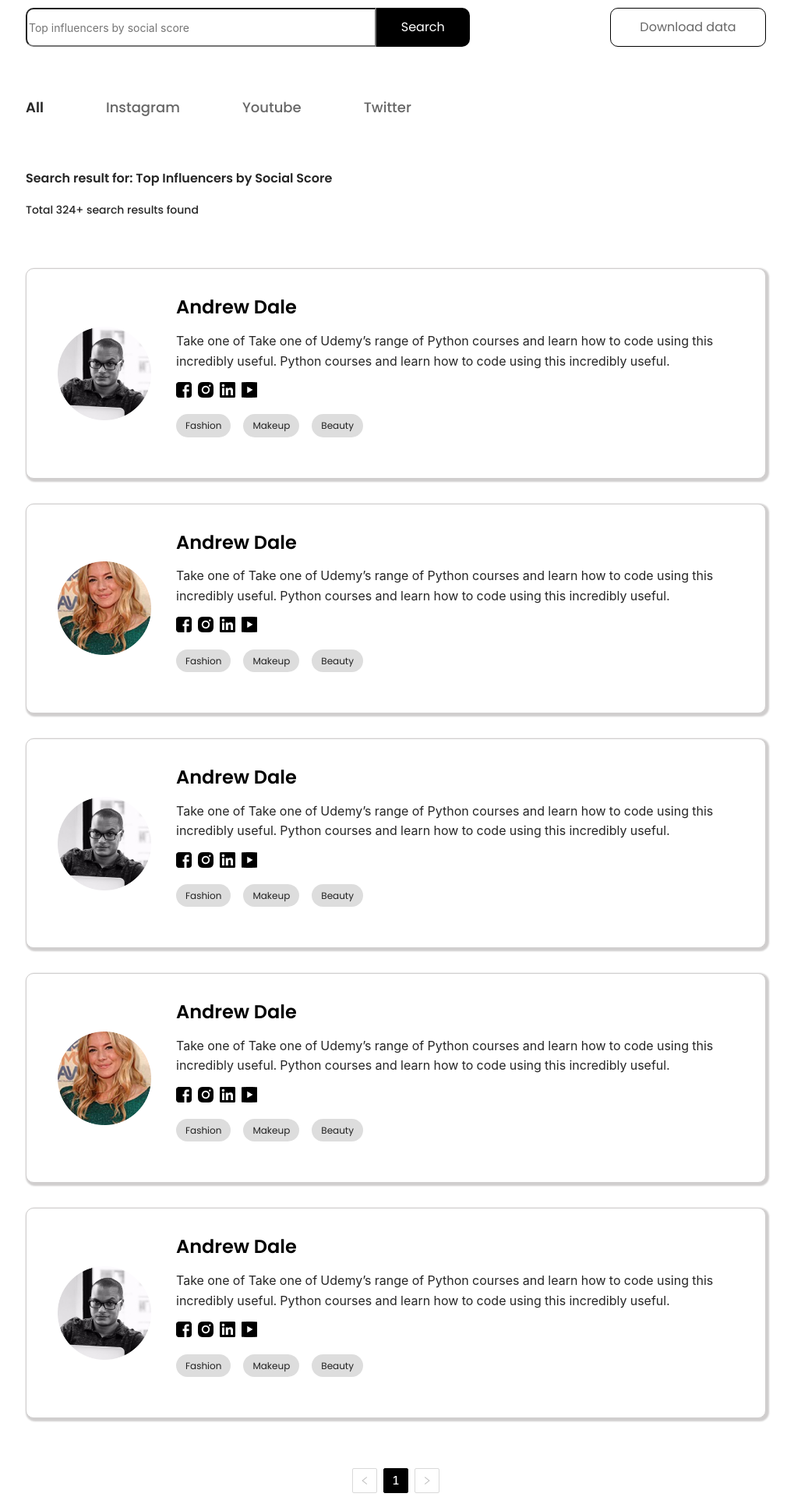
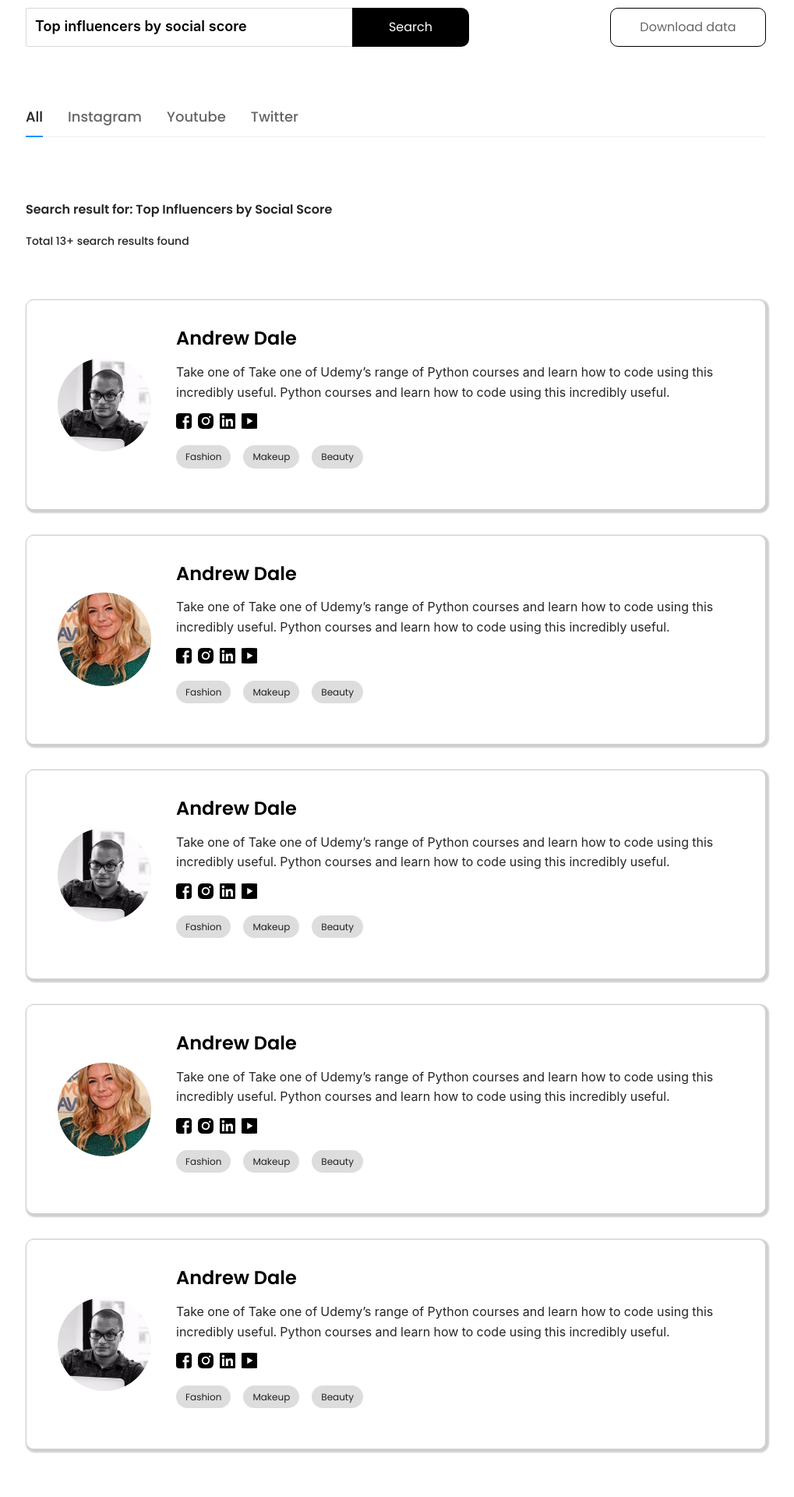
Before and after one commit to mishael1-d/flytant-notificationPage, a React (Create React App) app: page /search in a window 1280 px wide. Shown: the part 140-2060 px from the top of the page at 78% size, without its empty margins (132-1151 px from the left). Built offline with nearby package versions, Linux system fonts and the light colour scheme.

Commit message:
Added few changes

```diff
--- a/src/App.css
+++ b/src/App.css
@@ -1,7 +1,6 @@
 body {
   font-size: 16px;
   line-height: 1.6;
-  color: #333;
   overflow-x: hidden;
   background-color: #f2efee;
 }
@@ -101,14 +100,30 @@ p {
 .hero-title h1 {
   color: #fff;
   font-weight: 600;
-  font-size: 50px;
+  font-size: 40px;
 }
 .hero-title span {
   font-weight: 800;
 }
 .hero-input {
   border-radius: 10px;
-  background-image: url("./assets/search-btn.png");
+}
+
+.ant-input-group-addon{
+  border-top-right-radius: 10px !important;
+  border-bottom-right-radius: 10px !important;
+}
+
+.ant-input-affix-wrapper:not(.ant-input-affix-wrapper-disabled):hover {
+border-color: #000 !important;
+}
+
+.ant-input-affix-wrapper, .ant-input-search-large .ant-input-search-button {
+  height: 50px !important;
+}
+.search-grp .ant-btn-primary {
+  background-color: #000 !important;
+  border-color: #000 !important;
 }
 .ant-btn-primary {
   background-color: #a9a9a9 !important;
@@ -128,6 +143,21 @@ p {
   .ant-input-group-wrapper-lg {
   border-radius: 10px !important;
 }
+
+.search-grp input::selection {
+  border-color: #000 !important;
+}
+
+.search-grp input::placeholder {
+  color: #000 !important;
+  font-size: 18px;
+  font-weight: 600;
+}
+.search-grp input:hover {
+  border-color: #000 !important;
+
+}
+
 .popular {
   display: flex;
   color: #fff;
@@ -301,7 +331,7 @@ p {
 }
 .search-grp input {
   width: 100%;
-  height: 50px;
+  /* height: 50px; */
   outline: none;
   background: none;
   border-top-left-radius: 10px;
@@ -336,18 +366,18 @@ p {
 .header-links {
   margin-top: 4rem;
 }
-.header-links span {
+.header-links .ant-tabs-tab-btn {
   font-size: 18px;
   font-weight: 500;
   font-family: "Poppins";
-  margin-right: 5rem;
   cursor: pointer;
+  color: rgb(0 0 0 / 60%) !important;
 }
 .header-links .active {
   font-weight: 600;
 }
-.header-links .disabled {
-  color: rgba(0, 0, 0, 0.6);
+.header-links .ant-tabs-tab-btn .disabled {
+  color: rgba(0, 0, 0, 0.6) !important;
 }
 .search-result {
   margin-top: 4rem;
@@ -451,7 +481,7 @@ p {
   position: relative;
   bottom: 0;
   background: #000 !important;
-  margin-top: 18rem;
+  margin-top: 14rem;
   width: 100vw;
   left: -150px;
   color: #fff;
--- a/src/components/HomePage/HeroSection.js
+++ b/src/components/HomePage/HeroSection.js
@@ -1,8 +1,13 @@
 import React from "react";
 import { Input } from "antd";
+import {useNavigate} from 'react-router-dom'
 
 const { Search } = Input;
 function HeroSection() {
+  const navigate = useNavigate()
+  const onSearch =()=> {
+    navigate('/search')
+  }
   return (
     <div className="heroContainer">
       <div className="hero-title">
@@ -22,6 +27,7 @@ function HeroSection() {
           allowClear
           enterButton="Search"
           size="large"
+          onSearch={onSearch}
         />
       </div>
         <div className="popular">
--- a/src/components/Pagination.js
+++ b/src/components/Pagination.js
@@ -1,10 +1,10 @@
 import React from "react";
 import { Pagination } from "antd";
 
-function Paginate() {
+function Paginate({postPerPage, totalPost, paginate, currentPage}) {
   return (
     <div className="paginate">
-      <Pagination defaultCurrent={1} total={6} />
+      <Pagination defaultCurrent={currentPage} total={totalPost} pageSize={postPerPage} onChange={paginate} />
     </div>
   );
 }
--- a/src/pages/Search.js
+++ b/src/pages/Search.js
@@ -1,6 +1,7 @@
-import React from "react";
-import person1 from "../assets/person1.png";
-import person2 from "../assets/person2.png";
+import React, { useState } from "react";
+import { Input } from "antd";
+import { useNavigate } from "react-router-dom";
+import { person } from "../person";
 import fb from "../assets/d-fb-vector.png";
 import insta from "../assets/d-insta-vector.png";
 import link from "../assets/d-link-vector.png";
@@ -8,47 +9,64 @@ import ytb from "../assets/d-ytb-vector.png";
 import Pagination from "../components/Pagination";
 import Subfooter from "../components/Subfooter";
 import Footer from "../components/Footer";
-function Search() {
+import { Tabs } from "antd";
+
+const { TabPane } = Tabs;
+
+function callback(key) {
+  console.log(key);
+}
+const { Search } = Input;
+function SearchPage() {
+  const [currentPage, setCurrentPage] = useState(1);
+  const [postPerPage] = useState(5);
+
+  const indexOfLastPage = currentPage * postPerPage;
+  const indexOfFirstPage = indexOfLastPage - postPerPage;
+  const currentPost = person.slice(indexOfFirstPage, indexOfLastPage);
+  const paginate = (pageNumber) => setCurrentPage(pageNumber);
+  const navigate = useNavigate();
+  const onSearch = () => {
+    navigate("/search");
+  };
   return (
     <>
       <div className="searchPage">
         <div className="container-fluid">
           <div className="input-grp">
             <div className="search-grp">
-              <input
-                type="search"
+              <Search
+                className="search-btn"
                 placeholder="Top influencers by social score"
+                allowClear
+                enterButton="Search"
+                size="large"
+                onSearch={onSearch}
               />
-              <button type="search">Search</button>
             </div>
             <div className="downloadBtn">
               <button>Download data</button>
             </div>
           </div>
           <div className="header-links">
-            <span className="active">All</span>
-            <span className="disabled">Instagram</span>
-            <span className="disabled">Youtube</span>
-            <span className="disabled">Twitter</span>
-          </div>
+            <Tabs defaultActiveKey="1" onChange={callback} animated>
+              <TabPane className="span" tab="All" key="1">
               <div className="search-result">
             <p className="search-result-title">
               Search result for: Top Influencers by Social Score
             </p>
             <p className="search-result-subtitle">
-              Total 324+ search results found
+              {`Total ${person.length - 1}+ search results found`}
             </p>
           </div>
           <div className="result-cards">
-            <div className="cards">
-              <img src={person1} alt="" className="card-img" />
+            {currentPost.map((person) => {
+              return (
+                <div className="cards" key={person.id}>
+                  <img src={person.image} alt="" className="card-img" />
                   <div className="card-info">
-                <h3 className="card-info-name">Andrew Dale</h3>
-                <p className="card-info-details">
-                  Take one of Take one of Udemy’s range of Python courses and
-                  learn how to code using this incredibly useful. Python courses
-                  and learn how to code using this incredibly useful.
-                </p>
+                    <h3 className="card-info-name">{person.name}</h3>
+                    <p className="card-info-details">{person.details}</p>
                     <div className="sm-icons">
                       <img src={fb} alt="" />
                       <img src={insta} alt="" />
@@ -62,96 +80,28 @@ function Search() {
                     </div>
                   </div>
                 </div>
-            <div className="cards">
-              <img src={person2} alt="" className="card-img" />
-              <div className="card-info">
-                <h3 className="card-info-name">Andrew Dale</h3>
-                <p className="card-info-details">
-                  Take one of Take one of Udemy’s range of Python courses and
-                  learn how to code using this incredibly useful. Python courses
-                  and learn how to code using this incredibly useful.
-                </p>
-                <div className="sm-icons">
-                  <img src={fb} alt="" />
-                  <img src={insta} alt="" />
-                  <img src={link} alt="" />
-                  <img src={ytb} alt="" />
+              );
+            })}
           </div>
-                <div className="categories">
-                  <p>Fashion</p>
-                  <p>Makeup</p>
-                  <p>Beauty</p>
+              </TabPane>
+              <TabPane  tab="Instagram" key="2" className="disabled">
+                Content of Tab Pane 2
+              </TabPane>
+              <TabPane tab="Youtube" key="3" className="disabled">
+                Content of Tab Pane 3
+              </TabPane>
+              <TabPane  tab="Twitter" key="4" className="disabled">
+                Content of Tab Pane 4
+              </TabPane>
+            </Tabs>
           </div>
-              </div>
-            </div>
-            <div className="cards">
-              <img src={person1} alt="" className="card-img" />
-              <div className="card-info">
-                <h3 className="card-info-name">Andrew Dale</h3>
-                <p className="card-info-details">
-                  Take one of Take one of Udemy’s range of Python courses and
-                  learn how to code using this incredibly useful. Python courses
-                  and learn how to code using this incredibly useful.
-                </p>
-                <div className="sm-icons">
-                  <img src={fb} alt="" />
-                  <img src={insta} alt="" />
-                  <img src={link} alt="" />
-                  <img src={ytb} alt="" />
-                </div>
-                <div className="categories">
-                  <p>Fashion</p>
-                  <p>Makeup</p>
-                  <p>Beauty</p>
-                </div>
-              </div>
-            </div>
-            <div className="cards">
-              <img src={person2} alt="" className="card-img" />
-              <div className="card-info">
-                <h3 className="card-info-name">Andrew Dale</h3>
-                <p className="card-info-details">
-                  Take one of Take one of Udemy’s range of Python courses and
-                  learn how to code using this incredibly useful. Python courses
-                  and learn how to code using this incredibly useful.
-                </p>
-                <div className="sm-icons">
-                  <img src={fb} alt="" />
-                  <img src={insta} alt="" />
-                  <img src={link} alt="" />
-                  <img src={ytb} alt="" />
-                </div>
-                <div className="categories">
-                  <p>Fashion</p>
-                  <p>Makeup</p>
-                  <p>Beauty</p>
-                </div>
-              </div>
-            </div>
-            <div className="cards">
-              <img src={person1} alt="" className="card-img" />
-              <div className="card-info">
-                <h3 className="card-info-name">Andrew Dale</h3>
-                <p className="card-info-details">
-                  Take one of Take one of Udemy’s range of Python courses and
-                  learn how to code using this incredibly useful. Python courses
-                  and learn how to code using this incredibly useful.
-                </p>
-                <div className="sm-icons">
-                  <img src={fb} alt="" />
-                  <img src={insta} alt="" />
-                  <img src={link} alt="" />
-                  <img src={ytb} alt="" />
-                </div>
-                <div className="categories">
-                  <p>Fashion</p>
-                  <p>Makeup</p>
-                  <p>Beauty</p>
-                </div>
-              </div>
-            </div>
-          </div>
-          <Pagination />
+          <Pagination
+            postPerPage={postPerPage}
+            totalPost={person.length}
+            paginate={paginate}
+            currentPage={currentPage}
+          />
+
         </div>
         <Subfooter />
         <Footer />
@@ -160,4 +110,4 @@ function Search() {
   );
 }
 
-export default Search;
+export default SearchPage;
--- /dev/null
+++ b/src/person.js
@@ -0,0 +1,88 @@
+import person1 from "./assets/person1.png"
+import person2 from "./assets/person2.png"
+export const person = [
+    {
+        id: 0,
+        name: "Andrew Dale",
+        details: "Take one of Take one of Udemy’s range of Python courses and learn how to code using this incredibly useful. Python courses and learn how to code using this incredibly useful.",
+        image: person1
+    },
+    {
+        id: 1,
+        name: "Andrew Dale",
+        details: "Take one of Take one of Udemy’s range of Python courses and learn how to code using this incredibly useful. Python courses and learn how to code using this incredibly useful.",
+        image: person2
+    },
+    {
+        id: 2,
+        name: "Andrew Dale",
+        details: "Take one of Take one of Udemy’s range of Python courses and learn how to code using this incredibly useful. Python courses and learn how to code using this incredibly useful.",
+        image: person1
+    },
+    {
+        id: 3,
+        name: "Andrew Dale",
+        details: "Take one of Take one of Udemy’s range of Python courses and learn how to code using this incredibly useful. Python courses and learn how to code using this incredibly useful.",
+        image: person2
+    },
+    {
+        id: 4,
+        name: "Andrew Dale",
+        details: "Take one of Take one of Udemy’s range of Python courses and learn how to code using this incredibly useful. Python courses and learn how to code using this incredibly useful.",
+        image: person1
+    },
+    {
+        id: 5,
+        name: "Andrew Dale",
+        details: "Take one of Take one of Udemy’s range of Python courses and learn how to code using this incredibly useful. Python courses and learn how to code using this incredibly useful.",
+        image: person2
+    },
+    {
+        id: 6,
+        name: "Andrew Dale",
+        details: "Take one of Take one of Udemy’s range of Python courses and learn how to code using this incredibly useful. Python courses and learn how to code using this incredibly useful.",
+        image: person1
+    },
+    {
+        id: 7,
+        name: "Andrew Dale",
+        details: "Take one of Take one of Udemy’s range of Python courses and learn how to code using this incredibly useful. Python courses and learn how to code using this incredibly useful.",
+        image: person2
+    },
+    {
+        id: 8,
+        name: "Andrew Dale",
+        details: "Take one of Take one of Udemy’s range of Python courses and learn how to code using this incredibly useful. Python courses and learn how to code using this incredibly useful.",
+        image: person1
+    },
+    {
+        id: 9,
+        name: "Andrew Dale",
+        details: "Take one of Take one of Udemy’s range of Python courses and learn how to code using this incredibly useful. Python courses and learn how to code using this incredibly useful.",
+        image: person2
+    },
+    {
+        id: 10,
+        name: "Andrew Dale",
+        details: "Take one of Take one of Udemy’s range of Python courses and learn how to code using this incredibly useful. Python courses and learn how to code using this incredibly useful.",
+        image: person1
+    },
+    {
+        id: 11,
+        name: "Andrew Dale",
+        details: "Take one of Take one of Udemy’s range of Python courses and learn how to code using this incredibly useful. Python courses and learn how to code using this incredibly useful.",
+        image: person2
+    },
+    {
+        id: 12,
+        name: "Andrew Dale",
+        details: "Take one of Take one of Udemy’s range of Python courses and learn how to code using this incredibly useful. Python courses and learn how to code using this incredibly useful.",
+        image: person1
+    },
+    {
+        id: 13,
+        name: "Andrew Dale",
+        details: "Take one of Take one of Udemy’s range of Python courses and learn how to code using this incredibly useful. Python courses and learn how to code using this incredibly useful.",
+        image: person2
+    }
+]
```
Lines whose indentation alone changed are shown as unchanged.
